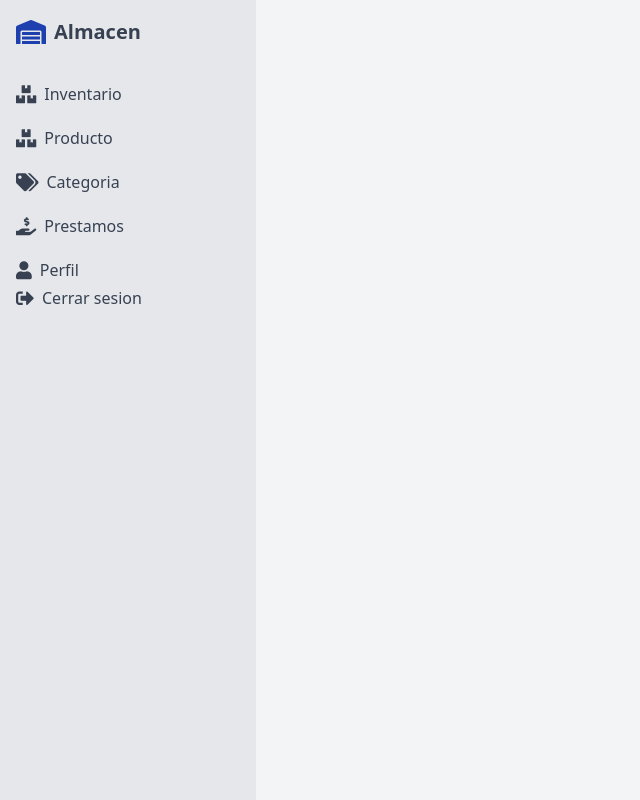
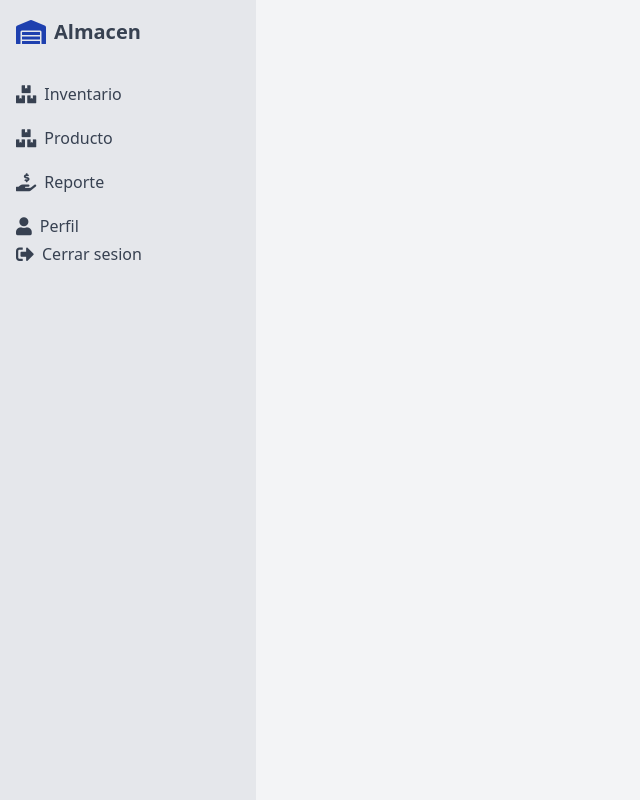
Before and after one commit to 223eduardo/UTLinventariomaria, a PHP site: page /bloque0.php in a window 1280 px wide. Shown: the whole page, without its empty margins (0-640 px from the left). Run offline with PHP 8.4, Linux system fonts and the light colour scheme; some libraries are stand-ins or nearby versions.

Commit message:
Update bloque0.php

```diff
--- a/bloque0.php
+++ b/bloque0.php
@@ -35,19 +35,11 @@
        Producto
       </span>
      </a>
-
-     <a class="flex items-center text-gray-700 hover:text-blue-800">
-      <i class="fas fa-tags text-lg">
-      </i>
-      <span class="ml-2">
-       Categoria
-      </span>
-     </a>
      <a class="flex items-center text-gray-700 hover:text-blue-800">
       <i class="fas fa-hand-holding-usd text-lg">
       </i>
       <span class="ml-2">
-       Prestamos
+       Reporte
       </span>
      </a>
      <a class="flex items-center text-gray-700 hover:text-blue-800">
```
